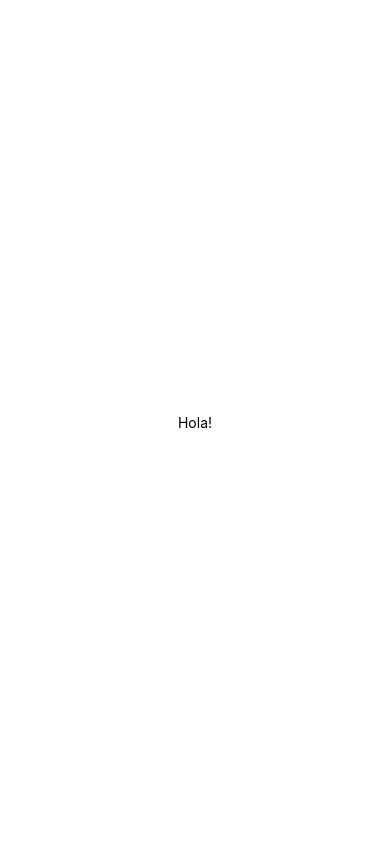
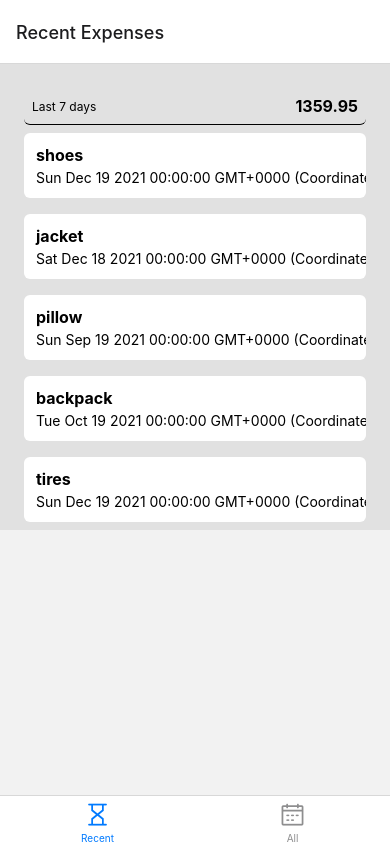
Before and after one commit to calinvladthglobant/ReactNativeCourse, a React Native app: screen /ManageExpenses in a window 390 px wide. Built offline with nearby package versions, Linux system fonts and the light colour scheme.

Commit message:
Expense app

```diff
--- a/App.js
+++ b/App.js
@@ -1,12 +1,48 @@
 import {StyleSheet, Text, View} from 'react-native';
 import {StatusBar} from "expo-status-bar";
+import {createBottomTabNavigator} from "@react-navigation/bottom-tabs";
+import {NavigationContainer} from "@react-navigation/native";
+import AllExpenses from "./screens/AllExpenses";
+import RecentExpenses from "./screens/RecentExpenses";
+import ManageExpenses from "./screens/ManageExpenses";
+import {createNativeStackNavigator} from "@react-navigation/native-stack";
+import {AntDesign} from "@expo/vector-icons";
+
+const Stack = createNativeStackNavigator()
+const BottomTabs = createBottomTabNavigator()
+
+function ExpensesOverview() {
+    return <BottomTabs.Navigator>
+        <BottomTabs.Screen name="Recent Expenses"
+                           component={RecentExpenses}
+                           options={{
+                               title: "Recent Expenses",
+                               tabBarLabel: "Recent",
+                               tabBarIcon: ({color, size}) => <AntDesign name="hourglass" size={size} color={color} />
+                           }}
+        />
+        <BottomTabs.Screen name="All Expenses"
+                           component={AllExpenses}
+                           options={{
+                               title: "All Expenses",
+                               tabBarLabel: "All",
+                               tabBarIcon: ({color, size}) => <AntDesign name="calendar" size={size} color={color} />
+                           }}
+        />
+    </BottomTabs.Navigator>
+}
 
 export default function App() {
 
-    return <View style={style.container}>
+    return <>
         <StatusBar style="light"/>
-        <Text>Hola!</Text>
-    </View>
+        <NavigationContainer >
+            <Stack.Navigator>
+                <Stack.Screen name="Expenses Overview" component={ExpensesOverview} options={{headerShown: false}}/>
+                <Stack.Screen name="Manage Expenses" component={ManageExpenses}/>
+            </Stack.Navigator>
+        </NavigationContainer>
+    </>
 }
 
 const style = StyleSheet.create({
--- /dev/null
+++ b/components/ExpensesOutput/ExpenseItem.js
@@ -0,0 +1,42 @@
+import {Pressable, StyleSheet, Text, View} from "react-native";
+import {GlobalStyles} from "../../constants/styles";
+
+export default function ExpenseItem({description, amount, date}) {
+    return <Pressable>
+        <View style={style.item}>
+            <View>
+                <Text style={style.description}>{description}</Text>
+                <Text>{date.toString()}</Text>
+            </View>
+            <View style={style.amountContainer}>
+                <Text style={style.amount}>{amount}</Text>
+            </View>
+        </View>
+    </Pressable>
+}
+
+const style = StyleSheet.create({
+    item: {
+        padding: 12,
+        marginVertical: 8,
+        flexDirection: "row",
+        justifyContent: "space-between",
+        borderRadius: 6,
+        backgroundColor: GlobalStyles.colors.white
+    },
+    description: {
+        fontSize: 16,
+        fontWeight: "bold",
+        marginBottom: 4
+    },
+    amountContainer: {
+        paddingHorizontal: 12,
+        paddingVertical: 4,
+        justifyContent: "center",
+        alignItems: "center",
+        borderRadius: 4
+    },
+    amount: {
+        fontWeight: "bold"
+    }
+})
--- /dev/null
+++ b/components/ExpensesOutput/ExpensesList.js
@@ -0,0 +1,13 @@
+import {FlatList, Text} from "react-native";
+import ExpenseItem from "./ExpenseItem";
+
+function RenderExpenseItem(data) {
+    return <ExpenseItem {...data.item}/>
+}
+
+export default function ExpensesList({expenses}) {
+    return <FlatList data={expenses}
+                     renderItem={RenderExpenseItem}
+                     keyExtractor={item => item.id}
+    />
+}
--- /dev/null
+++ b/components/ExpensesOutput/ExpensesOutput.js
@@ -0,0 +1,56 @@
+import {StyleSheet, View} from "react-native";
+import ExpensesSummary from "./ExpensesSummary";
+import ExpensesList from "./ExpensesList";
+import {GlobalStyles} from "../../constants/styles";
+
+const DUMMY = [
+    {
+        id: '1',
+        description: 'shoes',
+        amount: 39.99,
+        date: new Date('2021-12-19')
+    },
+    {
+        id: '2',
+        description: 'jacket',
+        amount: 49.99,
+        date: new Date('2021-12-18')
+    },
+    {
+        id: '3',
+        description: 'pillow',
+        amount: 69.99,
+        date: new Date('2021-9-19')
+    },
+    {
+        id: '4',
+        description: 'backpack',
+        amount: 99.99,
+        date: new Date('2021-10-19')
+    },
+    {
+        id: '5',
+        description: 'tires',
+        amount: 1099.99,
+        date: new Date('2021-12-19')
+    }
+]
+
+export default function ExpensesOutput({expenses, expensesPeriod}) {
+    return <View style={style.container}>
+
+        <ExpensesSummary expenses={DUMMY} periodName={expensesPeriod}/>
+        <ExpensesList expenses={DUMMY}/>
+
+    </View>
+}
+
+const style = StyleSheet.create({
+    container: {
+        paddingHorizontal: 24,
+        paddingTop: 24,
+        paddingBottom: 0,
+        backgroundColor: GlobalStyles.colors.gray100
+    },
+
+})
--- /dev/null
+++ b/components/ExpensesOutput/ExpensesSummary.js
@@ -0,0 +1,31 @@
+import {Text, View, StyleSheet} from "react-native";
+import {GlobalStyles} from "../../constants/styles";
+
+export default function ExpensesSummary({expenses, periodName}) {
+    const expenseSum = expenses.reduce((sum,expense) => {return sum + expense.amount}, 0)
+
+    return <View style={style.container}>
+        <Text style={style.period}>{periodName}</Text>
+        <Text style={style.expense}>{expenseSum.toFixed(2)}</Text>
+    </View>
+}
+
+const style = StyleSheet.create({
+    container: {
+        padding: 8,
+        borderRadius: 6,
+        flexDirection: "row",
+        justifyContent: "space-between",
+        alignItems: "center",
+        borderBottomWidth: 1,
+        borderColor: GlobalStyles.colors.black
+
+    },
+    period: {
+        fontSize: 12
+    },
+    expense: {
+        fontSize: 16,
+        fontWeight: "bold"
+    }
+})
--- a/constants/colors.js
+++ /dev/null
@@ -1,6 +0,0 @@
-const Colors = {
-    white: '#FFFFFF',
-    black: '#000000'
-}
-
-export default Colors
--- /dev/null
+++ b/constants/styles.js
@@ -0,0 +1,11 @@
+export const GlobalStyles = {
+    colors: {
+        white: "#FFFFFF",
+        black: "#000000",
+        error50: "#fcc4e4",
+        error500: "#9b095c",
+        gray100: "#e1e1e1",
+        gray500: "#39324a",
+        gray700: "#221c30"
+    }
+}
--- /dev/null
+++ b/screens/AllExpenses.js
@@ -0,0 +1,5 @@
+import ExpensesOutput from "../components/ExpensesOutput/ExpensesOutput";
+
+export default function AllExpenses() {
+    return <ExpensesOutput expensesPeriod="Total"/>
+}
--- /dev/null
+++ b/screens/ManageExpenses.js
@@ -0,0 +1,5 @@
+import {Text} from "react-native";
+
+export default function ManageExpenses() {
+    return <Text>Manage</Text>
+}
--- /dev/null
+++ b/screens/RecentExpenses.js
@@ -0,0 +1,6 @@
+import {Text} from "react-native";
+import ExpensesOutput from "../components/ExpensesOutput/ExpensesOutput";
+
+export default function RecentExpenses() {
+    return <ExpensesOutput expensesPeriod="Last 7 days"/>
+}
```
Also changed, not shown: package.json (+7 -2 lines), 1 other file (tests, documents, lock files or other folders).
